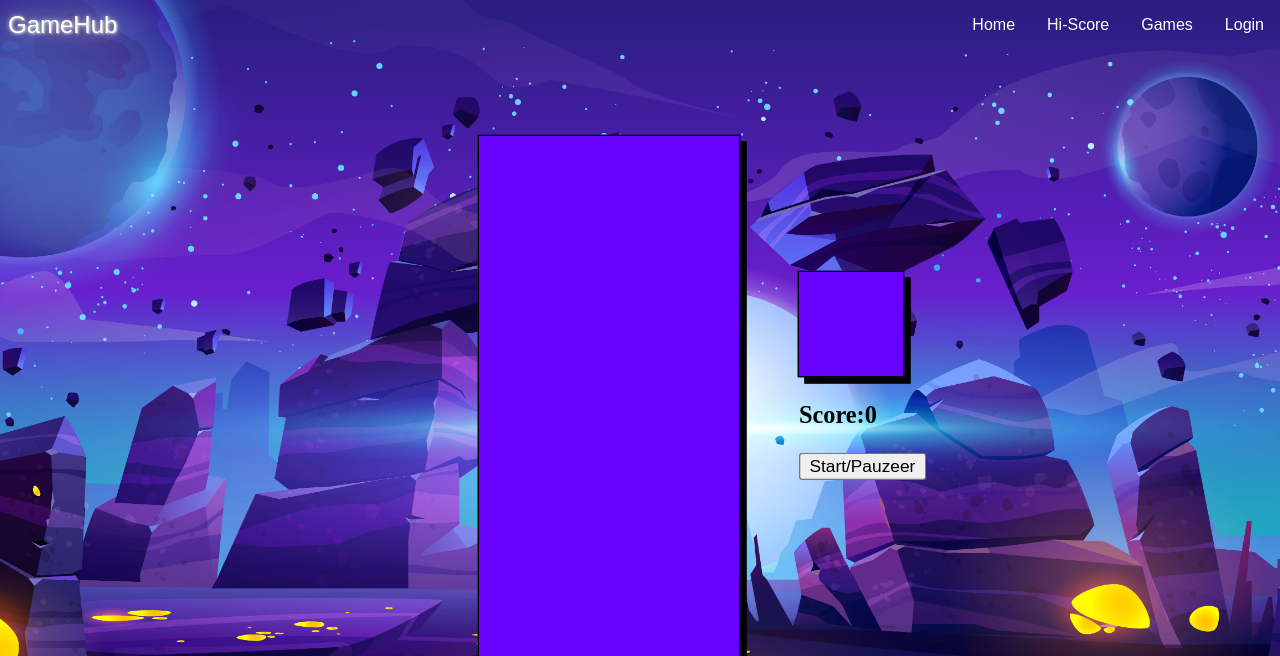
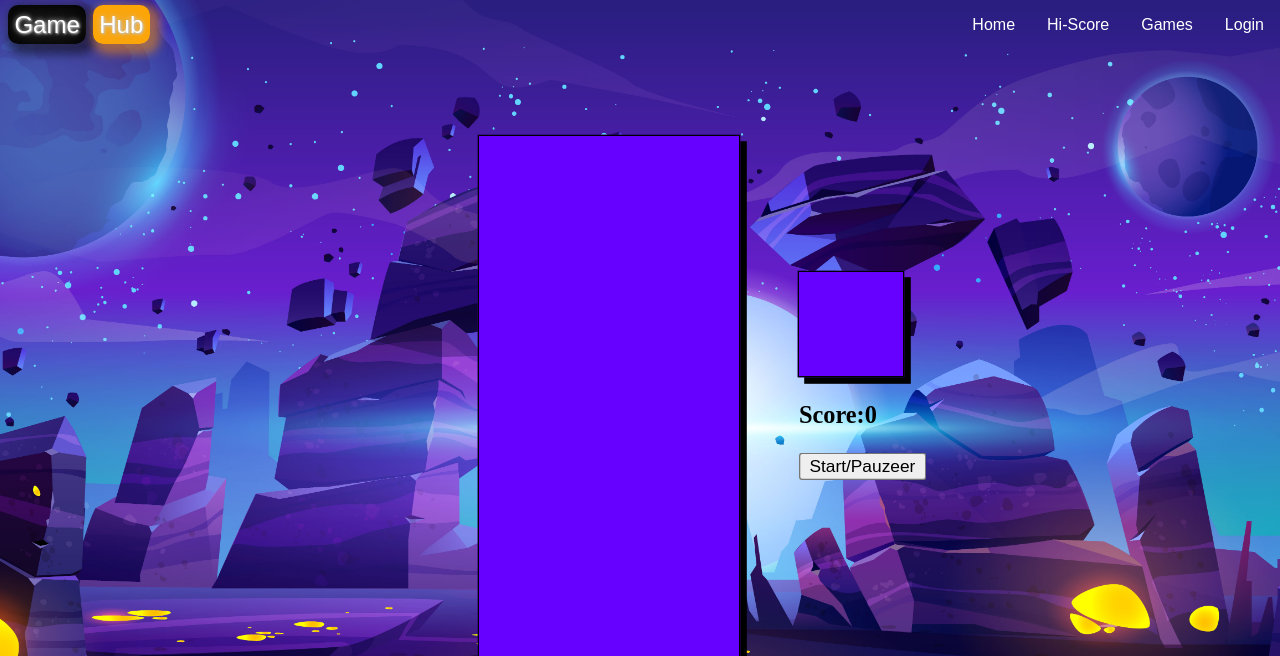
Before and after one commit to larsonx/Game-site, a PHP site: page /tetris/tetris.php in a window 1280 px wide. Shown: the top 656 px of the page. Run offline with PHP 8.4, Linux system fonts and the light colour scheme; some web fonts are replaced.

Commit message:
logo gamehub fix

```diff
--- a/header2.php
+++ b/header2.php
@@ -1,17 +1,18 @@
 <header>
         <nav class="navbar">
-            <div class="brand-title">GameHub</div>
-            <a href="#" class="toggle-button">
-                <span class="bar"></span>
-                <span class="bar"></span>
-                <span class="bar"></span>
-            </a>
+        <div class="brand-title">
+        <span class="span1">Game</span>
+        <span class="span2">Hub</span>
+      </div>
+      <a href="#" class="toggle-button">
+        <span class="bar"></span>
+        <span class="bar"></span>
             <div class="navbar-links">
                 <ul>
-                    <li><a href="../index.php">Home</a></li>
-                    <li><a href="../highscore.php">Hi-Score</a></li>
-                    <li><a href="../games.php">Games</a></li>
-                    <li><a href="../inloggen.php">Login</a></li>
+                    <li><a href="./index.php">Home</a></li>
+                    <li><a href="./highscore.php">Hi-Score</a></li>
+                    <li><a href="./games.php">Games</a></li>
+                    <li><a href="./inloggen.php">Login</a></li>
                 </ul>
         </nav>
         </div>
```
Also changed, not shown: header.php (+4 -3 lines).
